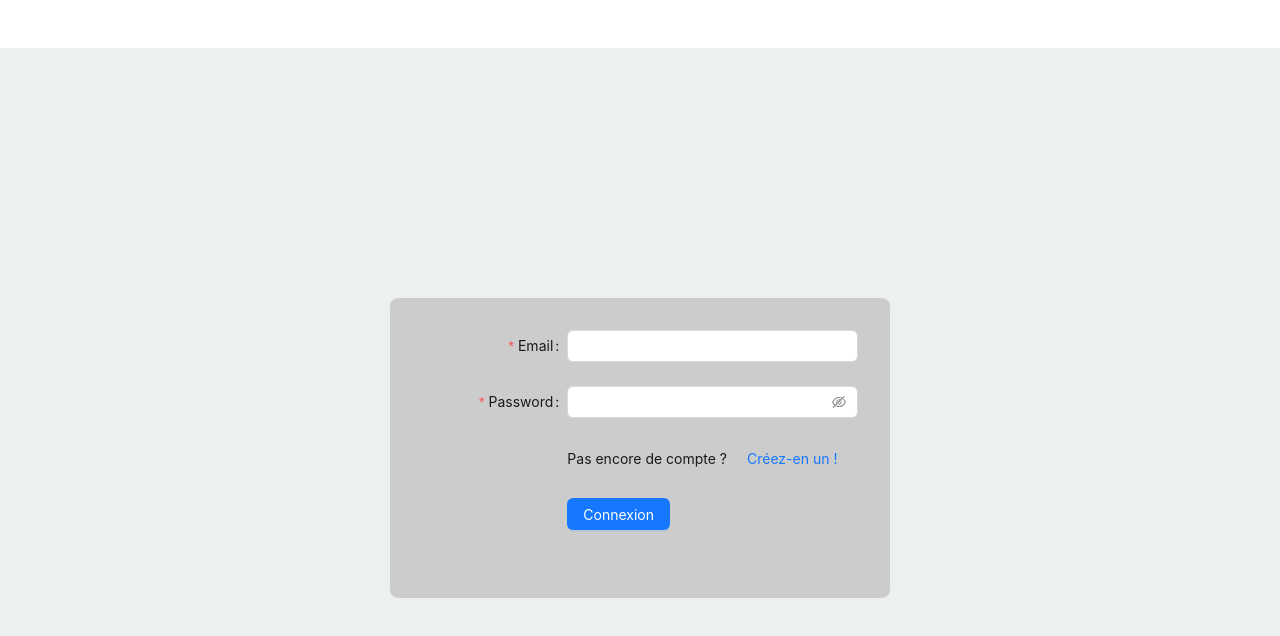
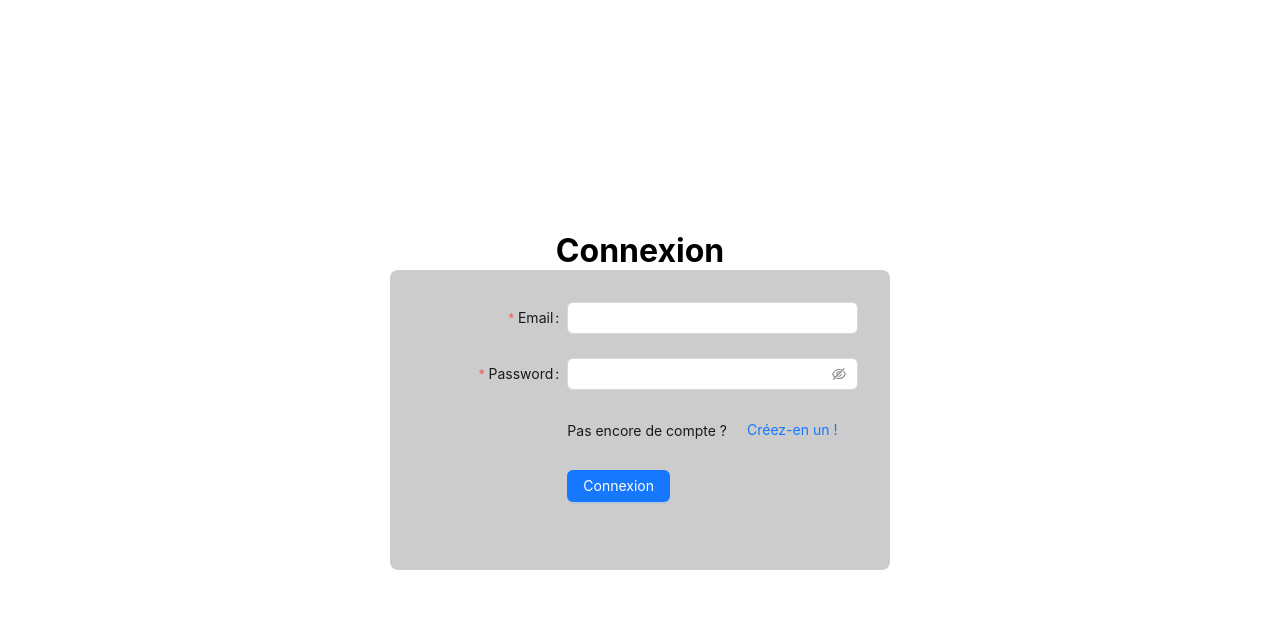
Before and after one commit to Wins9393/wiame-vrd-machinery-rent, a React (Create React App) app in the folder app/: page /engine/1 in a window 1280 px wide. Shown: the top 636 px of the page. Built offline with nearby package versions, Linux system fonts and the light colour scheme; no server answers.

Commit message:
add engine details component + fix some style

```diff
--- a/app/src/App.css
+++ b/app/src/App.css
@@ -10,10 +10,8 @@ a {
 
 .App {
   display: flex;
-  justify-content: center;
-  align-items: center;
   flex-direction: column;
-  min-height: 100vh;
+  min-height: 90vh;
   background-color: #ecf0f1;
   margin-top: 6vh;
 }
--- a/app/src/App.js
+++ b/app/src/App.js
@@ -22,9 +22,7 @@ function App() {
       {location.pathname === "/" ? <Home /> : <Outlet />}
     </div>
   ) : (
-    <div className="App">
-      <LoginPage />
-    </div>
+    <LoginPage />
   );
 }
 
--- a/app/src/components/navbar/Navbar.js
+++ b/app/src/components/navbar/Navbar.js
@@ -2,6 +2,7 @@ import { useContext } from "react";
 import "./navbar.css";
 import UserContext from "../../contexts/UserContext";
 import { LogoutOutlined, UserOutlined, LoginOutlined } from "@ant-design/icons";
+import { Link } from "react-router-dom";
 
 const Navbar = () => {
   const { isConnected, logout } = useContext(UserContext);
@@ -9,7 +10,11 @@ const Navbar = () => {
   return (
     <div className="navbar">
       <div className="navbar__container">
-        <div></div>
+        <Link to="/">
+          <div className="navbar__navigation-items">
+            <p className="navbar__item">HOME</p>
+          </div>
+        </Link>
         <div className="navbar__user-items">
           {isConnected ? (
             <>
--- a/app/src/components/navbar/navbar.css
+++ b/app/src/components/navbar/navbar.css
@@ -14,6 +14,7 @@
 .navbar__container {
   display: flex;
   justify-content: space-between;
+  align-items: center;
   width: 100%;
 }
 
@@ -22,3 +23,9 @@
   display: flex;
   justify-content: space-between;
 }
+
+.navbar__item {
+  color: #fff;
+  font-size: 1.6rem;
+  font-weight: 600;
+}
--- a/app/src/containers/engine-details/EngineDetails.js
+++ b/app/src/containers/engine-details/EngineDetails.js
@@ -1,5 +1,29 @@
+import { useContext, useEffect } from "react";
+import { useParams } from "react-router-dom";
+import EngineContext from "../../contexts/EngineContext";
+import { Row, Col } from "antd";
+
 const EngineDetails = () => {
-  return <div>DETAILS</div>;
+  const { getOneEngine, engine } = useContext(EngineContext);
+  let { id } = useParams();
+
+  useEffect(() => {
+    getOneEngine(id);
+  }, [id]);
+
+  return engine ? (
+    <>
+      <Row style={{ width: "100%" }}>
+        <Col xs={24} sm={24} md={12} lg={12} xl={12}>
+          <img src={engine.imageUrl} style={{ width: "100%" }} />
+        </Col>
+        <Col></Col>
+      </Row>
+      <Row></Row>
+    </>
+  ) : (
+    "Chargement..."
+  );
 };
 
 export default EngineDetails;
--- a/app/src/containers/login-page/LoginPage.js
+++ b/app/src/containers/login-page/LoginPage.js
@@ -34,17 +34,16 @@ const LoginPage = () => {
   };
 
   return (
+    <div className="login__container">
+      <h1>{isLogin ? "Connexion" : "Inscription"}</h1>
       <Form
-      className="login-form"
+        className="login__form"
         name="basic"
         labelCol={{
           span: 8,
         }}
         wrapperCol={{
           span: 16,
-      }}
-      style={{
-        maxWidth: 600,
         }}
         initialValues={{
           remember: true,
@@ -160,6 +159,7 @@ const LoginPage = () => {
           )}
         </Form.Item>
       </Form>
+    </div>
   );
 };
 export default LoginPage;
--- a/app/src/containers/login-page/login-page.css
+++ b/app/src/containers/login-page/login-page.css
@@ -1,4 +1,13 @@
-.login-form {
+.login__container {
+  width: 100%;
+  min-height: 100vh;
+  display: flex;
+  justify-content: center;
+  align-items: center;
+  flex-direction: column;
+}
+
+.login__form {
   background-color: #ccc;
   padding: 32px;
   border-radius: 8px;
--- a/app/src/contexts/EngineContext.js
+++ b/app/src/contexts/EngineContext.js
@@ -4,6 +4,7 @@ const EngineContext = createContext({});
 
 const Provider = ({ children }) => {
   const [engines, setEngines] = useState([]);
+  const [engine, setEngine] = useState({});
 
   const getAllEngines = async () => {
     const response = await fetch(`${process.env.REACT_APP_API_URL}/engines`);
@@ -14,8 +15,21 @@ const Provider = ({ children }) => {
     setEngines(data);
   };
 
+  const getOneEngine = async (id) => {
+    const response = await fetch(
+      `${process.env.REACT_APP_API_URL}/engine/${id}`
+    );
+    const data = await response.json();
+
+    console.log(data);
+
+    setEngine(data);
+  };
+
   return (
-    <EngineContext.Provider value={{ getAllEngines, engines }}>
+    <EngineContext.Provider
+      value={{ getAllEngines, engines, getOneEngine, engine }}
+    >
       {children}
     </EngineContext.Provider>
   );
```
Lines whose indentation alone changed are shown as unchanged.
